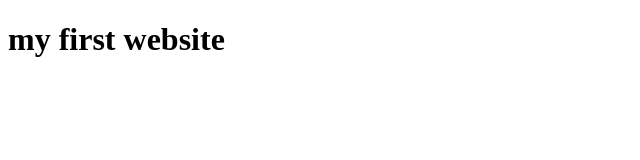
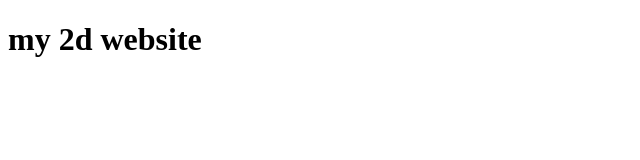
Before and after one commit to StupidHacker07/my_website, a plain HTML site: page index.html in a window 1280 px wide. Shown: the whole page, without its empty margins (0-640 px from the left). Drawn offline with Linux system fonts and the light colour scheme.

Commit message:
learned github

```diff
--- a/index.html
+++ b/index.html
@@ -1,7 +1,7 @@
 <!DOCTYPE html>
 <html lang="en">
 <head>
-<h1> my first website</h1>
+<h1> my 2d website</h1>
     <title>Document</title>
 </head>
 <body>
```
